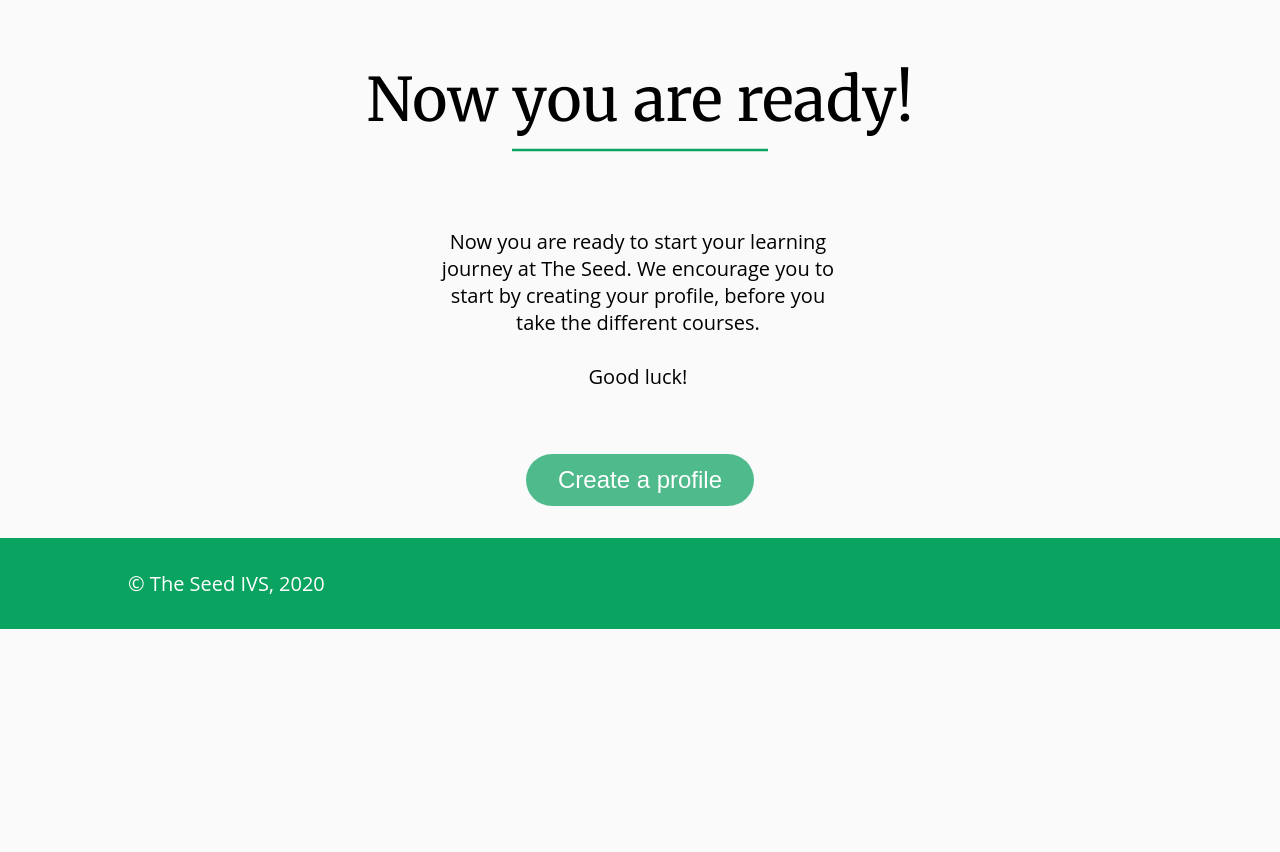
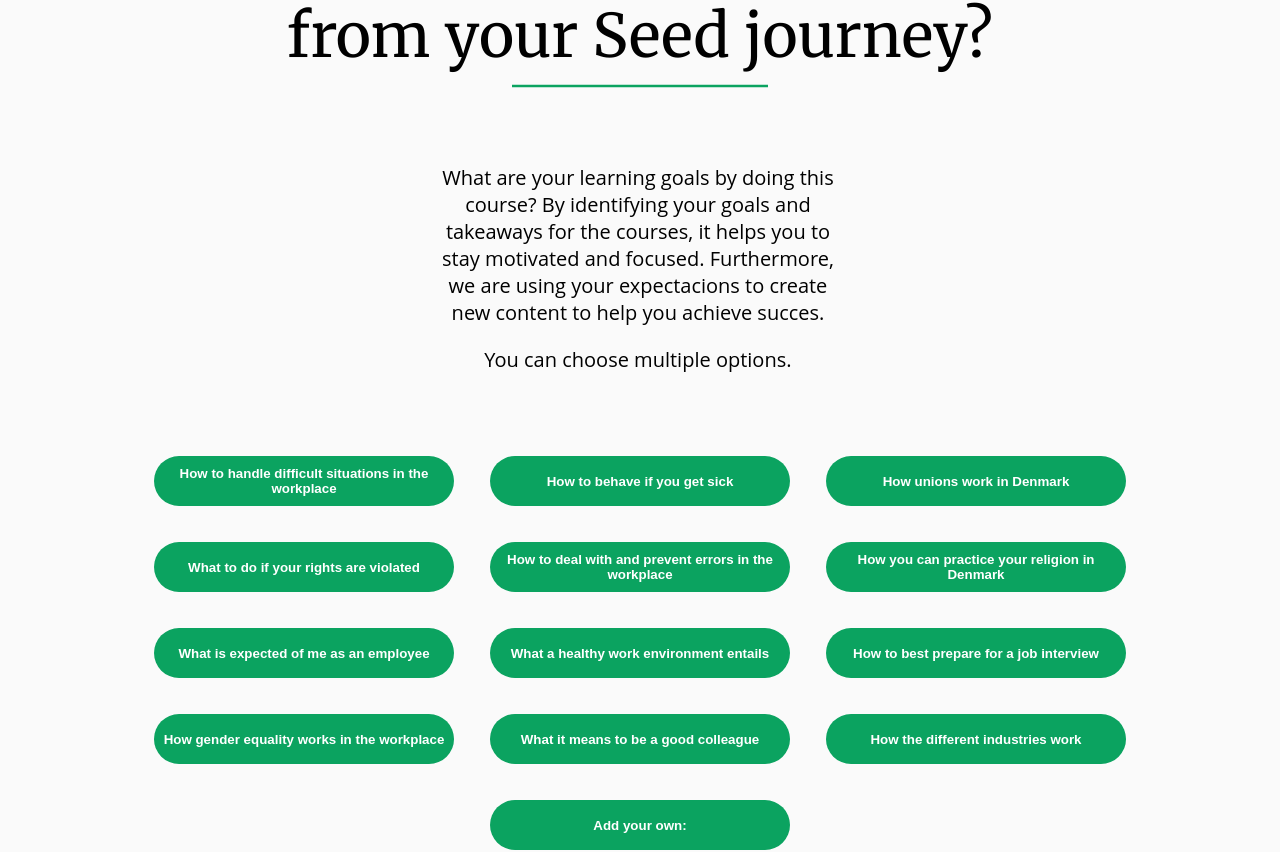
Before and after one commit to Bhik95/crossdit-group40, a React (Create React App) app in the folder crossdit-group40-app/: page /intro in a window 1280 px wide. Shown: the part 4080-4932 px from the top of the page. Before the commit the page ends 4709 px from the top, so only its background shows below. Built offline with nearby package versions, Linux system fonts and the light colour scheme.

Commit message:
Added expectation page

```diff
--- a/crossdit-group40-app/src/App.css
+++ b/crossdit-group40-app/src/App.css
@@ -140,8 +140,8 @@ button.BigSeedButton:hover {
 
 .TheSeedBox {
   position: absolute;
-  top: 0%;
-  left: 0%;
+  top: 6%;
+  left: 2%;
   width: 25%;
   height: 25%;
   padding: 5%;
@@ -224,6 +224,7 @@ label.myLabel {
   background-color: var(--main-bg-color);
 }
 
+
 .float-container select.myLabel {
   border: none;
   font-size: 16px;
@@ -250,14 +251,14 @@ label.myLabel {
   position: absolute;
   left:40%;
   top:33.333%;
-  width: 20%;
-  height: 33.333%;
+  width: 360px;
 
   text-align: left;
   background-color: var(--main-bg-color);
   box-shadow: 0px 32px 32px rgba(0, 0, 0, 0.25);
 
   border-radius: 4px;
+  padding: 8px 16px;
 }
 
 .TextButtonGreen{
@@ -266,6 +267,7 @@ label.myLabel {
   border: 0px;
 
   color: var(--main-bg-color2);
+  background-color: transparent;
 }
 
 .TextButtonGreen:hover{
@@ -341,3 +343,22 @@ label.myLabel {
 .FooterBar p{
   margin: 32px 128px;
 }
+
+.MultipleOptionButton{
+  background-color: var(--main-bg-color2);
+  color: white;
+  border: 0px;
+  height: 50px;
+  width: 300px;
+  border-radius: 25px;
+  margin: 16px;
+}
+
+.MultipleOptionButton:hover{
+  background-color: var(--main-bg-color3)
+}
+
+.MultipleOptionButton p{
+  font-family: 'Open Sans', BlinkMacSystemFont, 'Segoe UI', Roboto, Oxygen, Ubuntu, Cantarell, 'Helvetica Neue', sans-serif;
+  font-size: 20px;
+}
--- a/crossdit-group40-app/src/components/pages/Introduction.js
+++ b/crossdit-group40-app/src/components/pages/Introduction.js
@@ -126,7 +126,40 @@ export class Introduction extends Component {
                     </div>
 
                     <div className="Section">
-                        <h1 className="Merriweather">TODO TODO TODO TODO!</h1>
+                        <h1 className="Merriweather">What do you expect to take away<br/>from your Seed journey?</h1>
+                        <img src="/imgs/line.svg" alt="" width="256px" height="16px"/>
+                        <div className="Div33Percent marginVertical64px">
+                            <p>What are your learning goals by doing this course? By identifying your goals and takeaways for the courses, it helps you to stay motivated and focused. Furthermore, we are using your expectacions to create new content to help you achieve succes.</p>
+                            <p>You can choose multiple options.</p>
+                        </div>
+
+                        <table className="HowToTable">
+                            <tr>
+                                <td><button className="MultipleOptionButton"><b>How to handle difficult situations in the workplace</b></button></td>
+                                <td><button className="MultipleOptionButton"><b>How to behave if you get sick</b></button></td>
+                                <td><button className="MultipleOptionButton"><b>How unions work in Denmark</b></button></td>
+                            </tr>
+                            <tr>
+                                <td><button className="MultipleOptionButton"><b>What to do if your rights are violated</b></button></td>
+                                <td><button className="MultipleOptionButton"><b>How to deal with and prevent errors in the workplace</b></button></td>
+                                <td><button className="MultipleOptionButton"><b>How you can practice your religion in Denmark</b></button></td>
+                            </tr>
+                            <tr>
+                                <td><button className="MultipleOptionButton"><b>What is expected of me as an employee</b></button></td>
+                                <td><button className="MultipleOptionButton"><b>What a healthy work environment entails</b></button></td>
+                                <td><button className="MultipleOptionButton"><b>How to best prepare for a job interview</b></button></td>
+                            </tr>
+                            <tr>
+                                <td><button className="MultipleOptionButton"><b>How gender equality works in the workplace</b></button></td>
+                                <td><button className="MultipleOptionButton"><b>What it means to be a good colleague</b></button></td>
+                                <td><button className="MultipleOptionButton"><b>How the different industries work</b></button></td>
+                            </tr>
+                            <tr>
+                                <td></td>
+                                <td><button className="MultipleOptionButton"><b>Add your own:</b></button></td>
+                                <td></td>
+                            </tr>
+                        </table>
                     </div>
 
                     {/*Summary Section*/}
```
Also changed, not shown: 2 other files (tests, documents, lock files or other folders).
